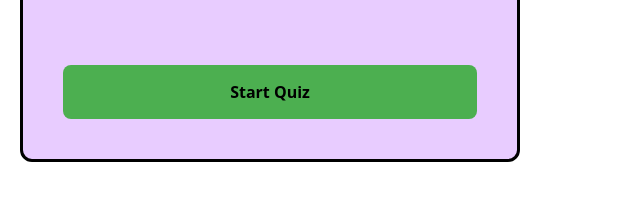
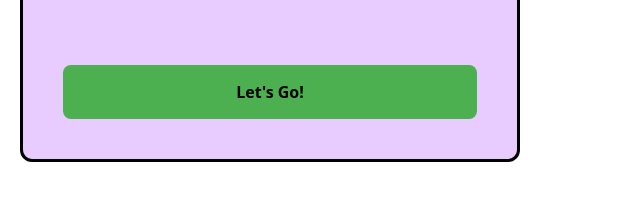
Before and after one commit to kalpana718/scm_g1, a plain HTML site: page index.html in a window 1280 px wide. Shown: the part 378-578 px from the top of the page, 0-640 px from the left. Drawn offline with nearby package versions, Linux system fonts and the light colour scheme.

```diff
--- a/index.html
+++ b/index.html
@@ -70,7 +70,7 @@
 
         <input type="text" id="rollnumber" name="rollnumber" required autocomplete="off"><br><br>
 
-          <button class="start-quiz">Start Quiz</button>
+          <button class="start-quiz">Let's Go!</button>
 
         </a>
 
```
